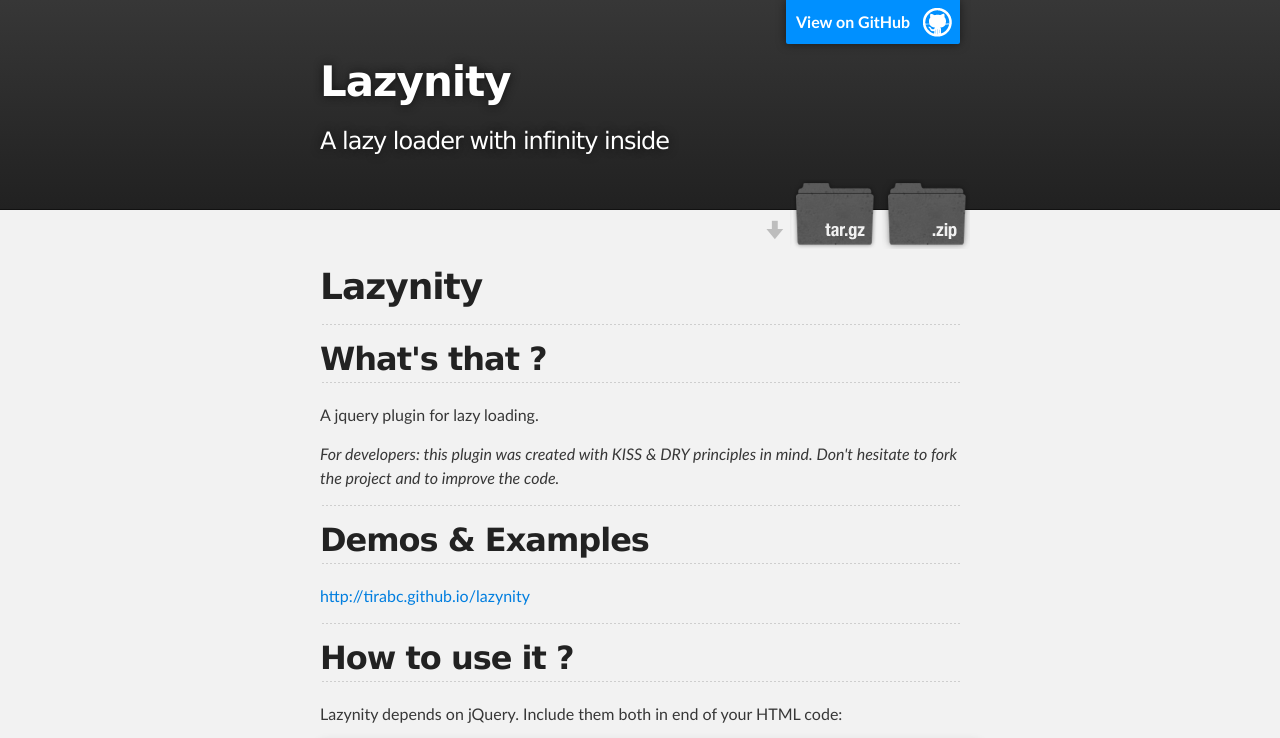
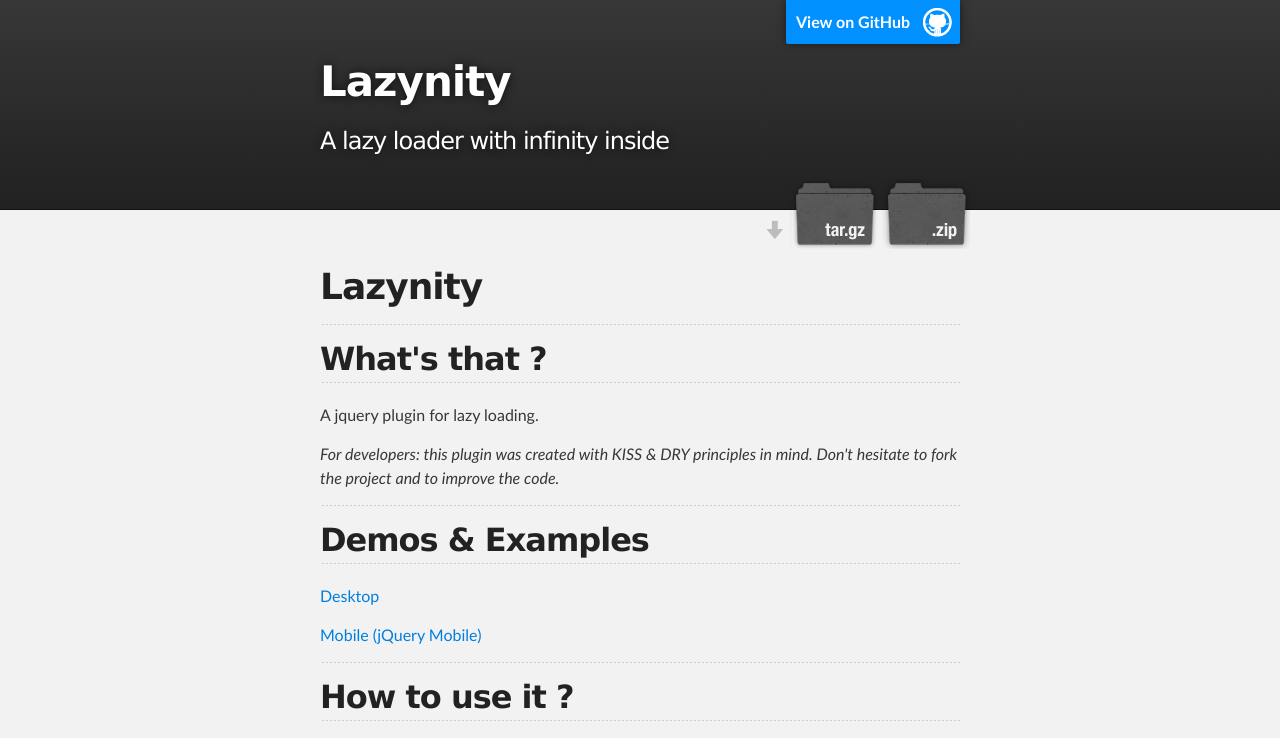
Before and after one commit to tirabc/lazynity, a plain HTML site: page index.html in a window 1280 px wide. Shown: the top 738 px of the page. Drawn offline with Linux system fonts and the light colour scheme.

Commit message:
Update index.html

```diff
--- a/index.html
+++ b/index.html
@@ -44,7 +44,8 @@
 <hr><h2>
 <a name="demos--examples" class="anchor" href="#demos--examples"><span class="octicon octicon-link"></span></a>Demos &amp; Examples</h2>
 
-<p><a href="http://tirabc.github.io/lazynity" title="Lazynity - Demos &amp; Examples">http://tirabc.github.io/lazynity</a></p>
+<p><a href="http://tirabc.github.io/lazynity/examples/index.html" title="Lazynity - for Desktop">Desktop</a></p>
+<p><a href="http://tirabc.github.io/lazynity/examples/mobile.html" title="Lazynity - for Mobile">Mobile (jQuery Mobile)</a></a></p>
 
 <hr><h2>
 <a name="how-to-use-it-" class="anchor" href="#how-to-use-it-"><span class="octicon octicon-link"></span></a>How to use it ?</h2>
```
